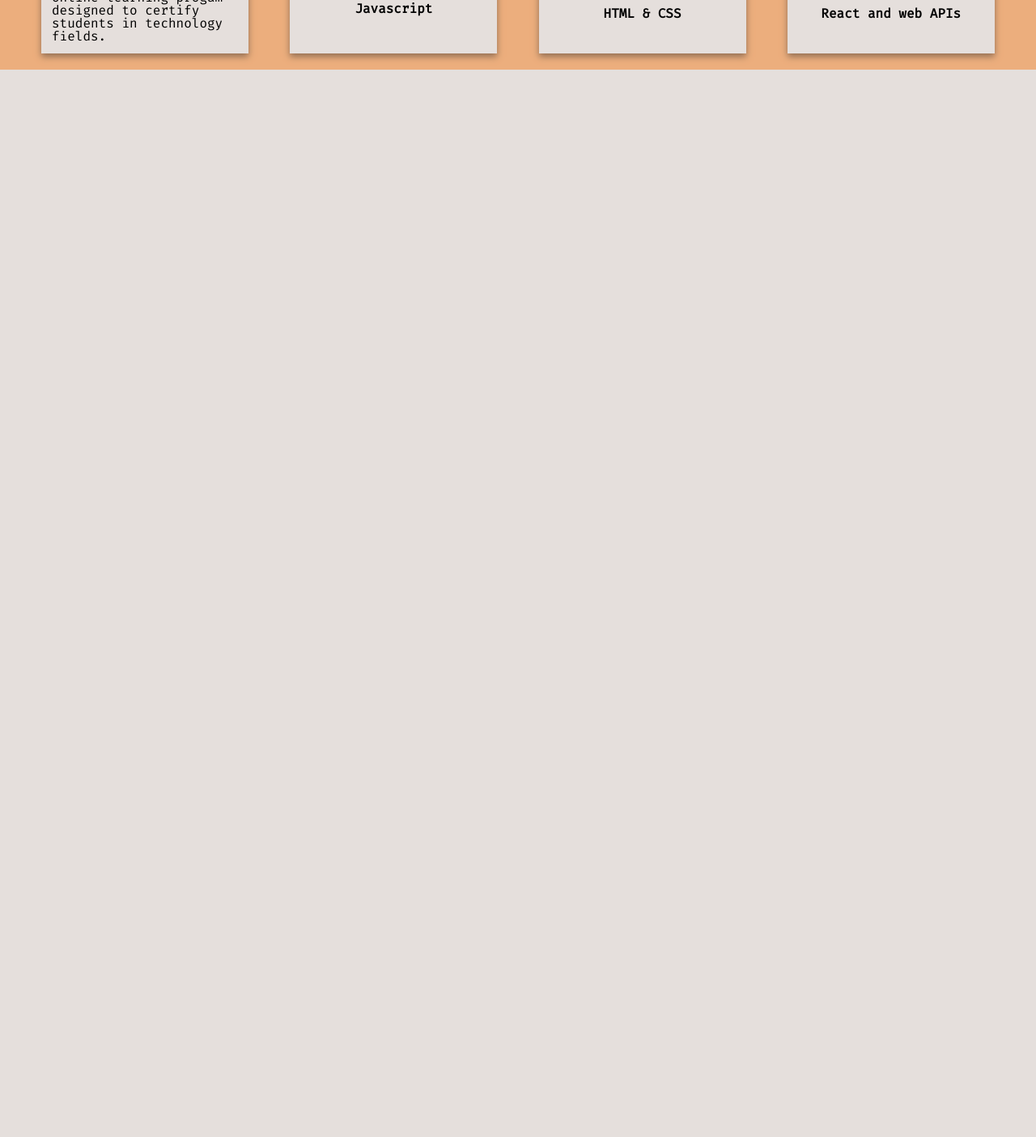
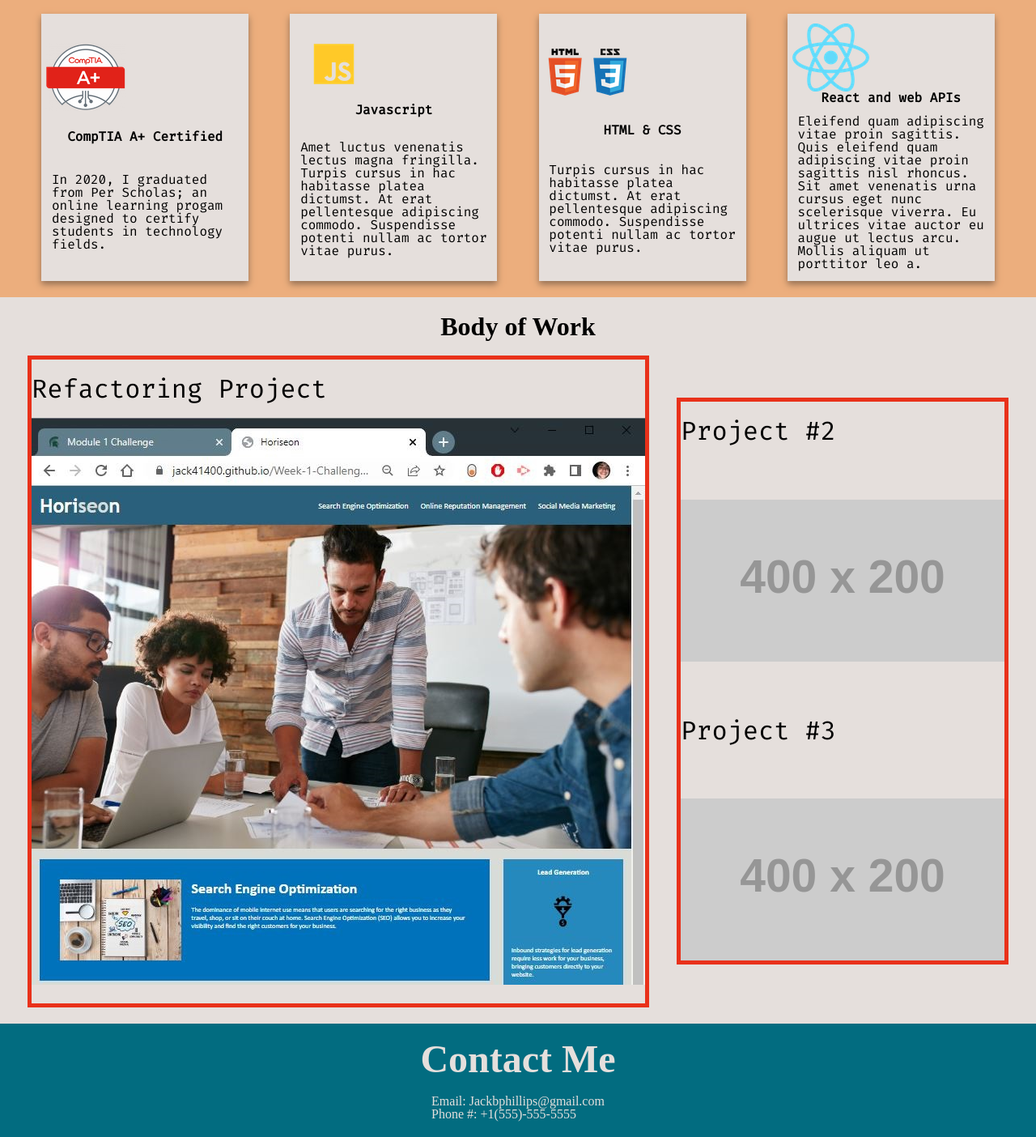
Before and after one commit to Jack41400/Jack-Phillips-CSS-Portfolio, a plain HTML site: page index.html in a window 1280 px wide. Shown: the part 1021-2425 px from the top of the page at 81% size. Before the commit the page ends 1107 px from the top, so only its background shows below. Drawn offline with Linux system fonts and the light colour scheme; placeholder pictures from the web are drawn by us; a web font is replaced by a local one.

Commit message:
finished up the rest of HTML and CSS, needs work on the readme

```diff
--- a/Assets/CSS/Style.css
+++ b/Assets/CSS/Style.css
@@ -35,6 +35,7 @@ header h1{
 header a {
     color: var(--background);
     text-decoration: none;
+    font-family: 'Righteous';
 }
 
 header a:hover, header a:active {
@@ -63,6 +64,7 @@ nav a {
     font-weight: bold;
     text-decoration: none;
     font-size: 120%;
+    font-family: 'imprima';
     white-space: nowrap;
     text-shadow: none;
 }
@@ -125,7 +127,7 @@ section img {
 .headingExp {
     display: flex;
     width: 100%;
-    font-size: 150%;
+    font-size: 200%;
     padding-left: 15%;
     padding-top: 30px;
     padding-bottom: 30px;
@@ -170,16 +172,107 @@ section img {
 #about_me {
     background-color: var(--background);
     display: flex;
-    justify-content: flex-end;
+    flex-wrap: wrap;
+    justify-content: space-around;
     width: 100%;
     padding-top: 20px;
 }
 
 .aboutMeHeading {
-    padding-right: 30%;
+    display: flex;
+    width: 100%;
+    padding-left: 70%;
+    height: fit-content;
 }
 
 .aboutMeHeading h3 {
-    font-size: 150%;
+    font-size: 200%;
+    width: 100%;
+}
+
+.aboutMeBody {
+    width: 40%;
+    height: fit-content;
+    margin-left: 5%;
+    padding-bottom: 20px;
+    margin-right: 20%;
+}
+
+#work {
+    background-color: var(--background);
+    display: flex;
+    flex-wrap: wrap;
+    justify-content: space-evenly;
+    padding-bottom: 20px;
+}
+
+#work p {
+    font-family: 'fira code';
+    font-size: 200%;
+    padding-top: 20px;
+    padding-bottom: 20px;
+}
+
+.workHeading {
+    display: flex;
+    flex-wrap: wrap;
+    justify-content: center;
+    width: 100%;
+    padding-top: 20px;
+    padding-bottom: 20px;
+}
+
+.workHeading h3 {
+    font-size: 200%;
+}
+
+.containerWork1 {
+    border: 5px solid var(--retroRed);
+    flex-basis: fit-content;
+    height: fit-content;
+    padding-bottom: 20px;
+}
+
+.containerWork {
+    display: flex;
+    border: 5px solid var(--retroRed);
+    flex-basis: fit-content;
+    flex-direction: column;
+    justify-content: space-between;
+    height: 700px;
+    align-self: center;
+
+}
+
+#contact_me {
+    display: flex;
+    background-color: var(--retroLightBlue);
+    color: var(--background);
+    justify-content: center;
+    flex-wrap: wrap;
+}
+
+#contact_me h3 {
+    text-align: center;
+    font-size: 300%;
+    width: 100%;
+    padding-top: 20px;
+    padding-bottom: 20px;
+}
+
+#contact_me ul {
+    padding-bottom: 20px;
+}
+
+@media screen and (max-width: 1225px) {
+    section {
+        flex-flow: column;
+    }
+    section img {
+        padding-left: 10%;
+    }
+    .containerWork {
+        margin-top: 20px;
+    }
 }
 /*1225 width*/
--- a/index.html
+++ b/index.html
@@ -41,9 +41,20 @@
         </div>
     </section>
 
-    <section id="about_me">
-        <div class="aboutMeHeading"><h3>About Me</h3></div>
-    </section>
+    <article id="about_me">
+        <div class="aboutMeHeading">
+            <h3>About Me</h3>
+        </div>
+        <div class="aboutMeBody">
+            <p>
+                Lorem ipsum dolor sit amet, consectetur adipiscing elit, sed do eiusmod tempor incididunt ut labore et dolore magna aliqua.
+                Est placerat in egestas erat. Aliquam vestibulum morbi blandit cursus risus. Eleifend quam adipiscing vitae proin sagittis.
+                Quis eleifend quam adipiscing vitae proin sagittis nisl rhoncus. Sit amet venenatis urna cursus eget nunc scelerisque viverra.
+                Eu ultrices vitae auctor eu augue ut lectus arcu. Mollis aliquam ut porttitor leo a.
+                Eget mi proin sed libero. Lectus magna fringilla urna porttitor. Blandit libero volutpat sed cras ornare. Est velit egestas dui id ornare.
+                Lacus vestibulum sed arcu non. Sem viverra aliquet eget sit amet tellus. Semper viverra nam libero justo laoreet sit amet cursus sit.
+        </div>
+    </article>
 
     <article class="experience">
         <div class="headingExp">
@@ -52,20 +63,66 @@
         <div class="containerExp">
             <img src="./Assets/Images/comptiaapluslogo.png" alt="CompTIA A+ logo">
             <h4>CompTIA A+ Certified</h4>
-            <p>In 2020, I graduated from Per Scholas; an online learning progam designed to certify students in technology fields.</p>
+            <p>
+                In 2020, I graduated from Per Scholas; an online learning progam designed to certify students in technology fields.
+            </p>
         </div>
         <div class="containerExp">
-            <img src="./Assets/Images/javascriptlogo.png" alt="CompTIA A+ logo">
+            <img src="./Assets/Images/javascriptlogo.png" alt="Javascript logo">
             <h4>Javascript</h4>
+            <p>
+                Amet luctus venenatis lectus magna fringilla. Turpis cursus in hac habitasse platea dictumst. At erat pellentesque adipiscing commodo.
+                Suspendisse potenti nullam ac tortor vitae purus.
+            </p>
         </div>
         <div class="containerExp">
-            <img src="./Assets/Images/HTMLandCSS.png" alt="CompTIA A+ logo">
+            <img src="./Assets/Images/HTMLandCSS.png" alt="HTML and CSS logo">
             <h4>HTML & CSS</h4>
+            <p>
+                Turpis cursus in hac habitasse platea dictumst. At erat pellentesque adipiscing commodo.
+                Suspendisse potenti nullam ac tortor vitae purus.
+            </p>
         </div>
         <div class="containerExp">
-            <img src="./Assets/Images/React-logo.png" alt="CompTIA A+ logo">
+            <img src="./Assets/Images/React-logo.png" alt="React logo">
             <h4>React and web APIs</h4>
+            <p>
+                Eleifend quam adipiscing vitae proin sagittis.
+                Quis eleifend quam adipiscing vitae proin sagittis nisl rhoncus. Sit amet venenatis urna cursus eget nunc scelerisque viverra.
+                Eu ultrices vitae auctor eu augue ut lectus arcu. Mollis aliquam ut porttitor leo a.
+            </p>
         </div>
+    </article>
+
+    <article id="work">
+        <div class="workHeading">
+            <h3>Body of Work</h3>
+        </div>
+        <div class="containerWork1">
+            <p>Refactoring Project</p>
+            <a href="https://jack41400.github.io/Week-1-Challenge-MSU-Bootcamp/" target="_blank">
+                <img src="./Assets/Images/capture_challenge_week1.jpg" alt="Capture of first project">
+            </a>
+        </div>
+        <div class="containerWork">
+            <p>Project #2</p>
+            <img src="http://via.placeholder.com/400x200" alt="filler">
+
+            <p>Project #3</p>
+            <img src="http://via.placeholder.com/400x200" alt="filler">
+        </div>
+    </article>
+
+    <article id="contact_me">
+        <h3>Contact Me</h3>
+        <ul>
+            <li>
+                Email: Jackbphillips@gmail.com
+            </li>
+            <li>
+                Phone #: +1(555)-555-5555
+            </li>
+        </ul>
     </article>
 
 
```
Also changed, not shown: Assets/Images/capture_challenge_week1.jpg (added), Assets/Images/get_hired.jpg (added).
